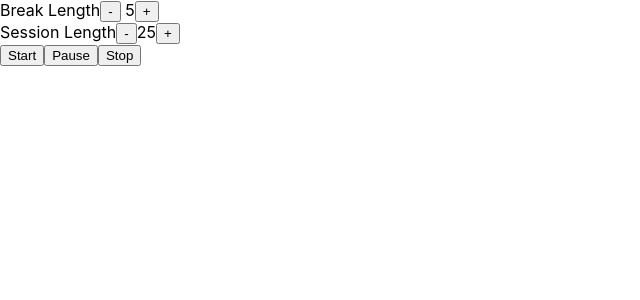
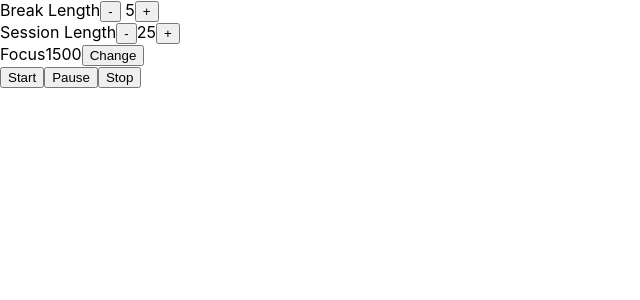
Before and after one commit to bears-team-06/pomodoro-clock, a React (Create React App) app: page / in a window 1280 px wide. Shown: the top 300 px of the page, without its empty margins (0-640 px from the left). Built offline with nearby package versions, Linux system fonts and the light colour scheme.

Commit message:
initial working commit

```diff
--- a/src/App.js
+++ b/src/App.js
@@ -3,6 +3,7 @@ import BreakLengthConfigurationComponent from "./components/BreakLengthConfigura
 import "./App.css";
 import SessionLengthConfigurationComponent from "./components/SessionLengthConfigurationComponent";
 import ReusableButtonComponent from "./components/ReusableButtonComponent";
+import TimerBox from "./components/TimerBox";
 
 const TimerState = {
   Stopped: 0,
@@ -10,11 +11,22 @@ const TimerState = {
   Paused: 2
 };
 
+const PomodoroState = {
+    Focus: 0,
+    ShortBreak: 1,
+    LongBreak: 2
+};
+
 class App extends Component {
   constructor(props) {
     super(props);
     this.state = {
-        timerState: TimerState.Stopped
+        timerState: TimerState.Stopped,
+        pomodoroState: PomodoroState.Focus,
+        focusTime: 1500,
+        shortBreakTime: 300,
+        longBreakTime: 900,
+        sessionNumber: 1
     };
   }
 
@@ -41,6 +53,66 @@ class App extends Component {
   get timerState() {
       return this.state.timerState;
   }
+
+  setNextPomodoroState = () => {
+      let nextState;
+      switch(true) {
+          case this.state.sessionNumber % 2 !== 0:
+              nextState = PomodoroState.Focus;
+              break;
+          case this.state.sessionNumber % 6 === 0:
+              nextState = PomodoroState.LongBreak;
+              break;
+          case this.state.sessionNumber % 2 === 0:
+              nextState = PomodoroState.ShortBreak;
+              break;
+          default:
+              // do nothing
+      }
+      this.setState({
+          'pomodoroState': nextState
+      })
+  }
+
+  incrementSessionNumber = () => {
+      this.setState(prevState => {
+          return {sessionNumber: prevState.sessionNumber + 1}
+      })
+  }
+
+  onTimerComplete = () => {
+      this.timerState = TimerState.Paused;
+      this.incrementSessionNumber();
+      this.setNextPomodoroState();
+  }
+
+  get sessionName() {
+      const currentPomodoro = this.state.pomodoroState;
+      switch (currentPomodoro) {
+          case PomodoroState.Focus:
+              return "Focus";
+          case PomodoroState.ShortBreak:
+              return "Short Break";
+          case PomodoroState.LongBreak:
+              return "Long Break";
+          default:
+              return ""
+      }
+  }
+
+    get sessionTime() {
+        const currentPomodoro = this.state.pomodoroState;
+        switch (currentPomodoro) {
+            case PomodoroState.Focus:
+                return this.state.focusTime;
+            case PomodoroState.ShortBreak:
+                return this.state.shortBreakTime;
+            case PomodoroState.LongBreak:
+                return this.state.longBreakTime;
+            default:
+                return 0;
+        }
+    }
 
   get isStartButtonDisabled() {
     return false;
@@ -72,7 +144,9 @@ class App extends Component {
         <BreakLengthConfigurationComponent />
         <SessionLengthConfigurationComponent />
         <div className="row">
-          <div className="col-md-4" />
+          <div className="col-md-4">
+              <TimerBox sessionName={this.sessionName} sessionTime={this.sessionTime} onTimerComplete={this.onTimerComplete}/>
+          </div>
           <div className="col-md-4">
             <ReusableButtonComponent
               label={"Start"}
--- /dev/null
+++ b/src/components/TimerBox.js
@@ -0,0 +1,12 @@
+import React from 'react'
+function TimerBox(props) {
+    return (
+        <div>
+            <span>{props.sessionName}</span>
+            <span>{props.sessionTime}</span>
+            <button onClick={props.onTimerComplete}>Change</button>
+        </div>
+    )
+}
+
+export default TimerBox;
```
Also changed, not shown: src/TimerComponent.js (deleted, +0 -16 lines).
